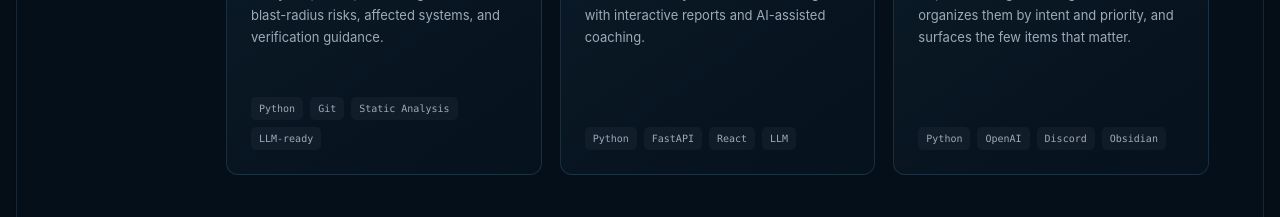
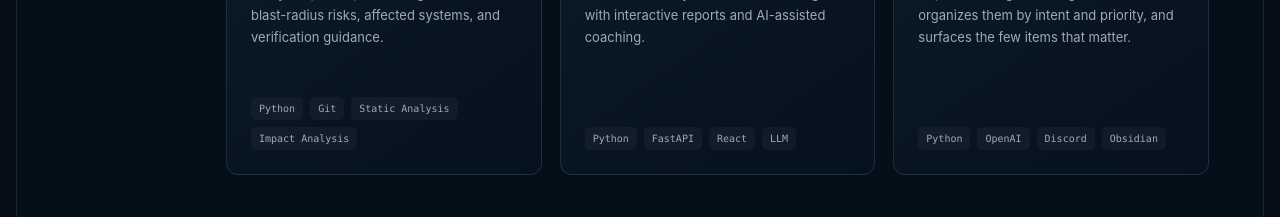
Before and after one commit to rootkow/rootkow-portfolio, a React (Vite) app: page / in a window 1280 px wide. Shown: the part 940-1157 px from the top of the page. Built offline with nearby package versions, Linux system fonts and the light colour scheme.

Commit message:
Updated tag.

```diff
--- a/src/App.jsx
+++ b/src/App.jsx
@@ -24,7 +24,7 @@ const projects = [
     subtitle: "PR Impact Analysis",
     description:
       "Analyzes pull request changes to surface blast-radius risks, affected systems, and verification guidance.",
-    tags: ["Python", "Git", "Static Analysis", "LLM-ready"],
+    tags: ["Python", "Git", "Static Analysis", "Impact Analysis"],
     tone: "cyan"
   },
   {
```
